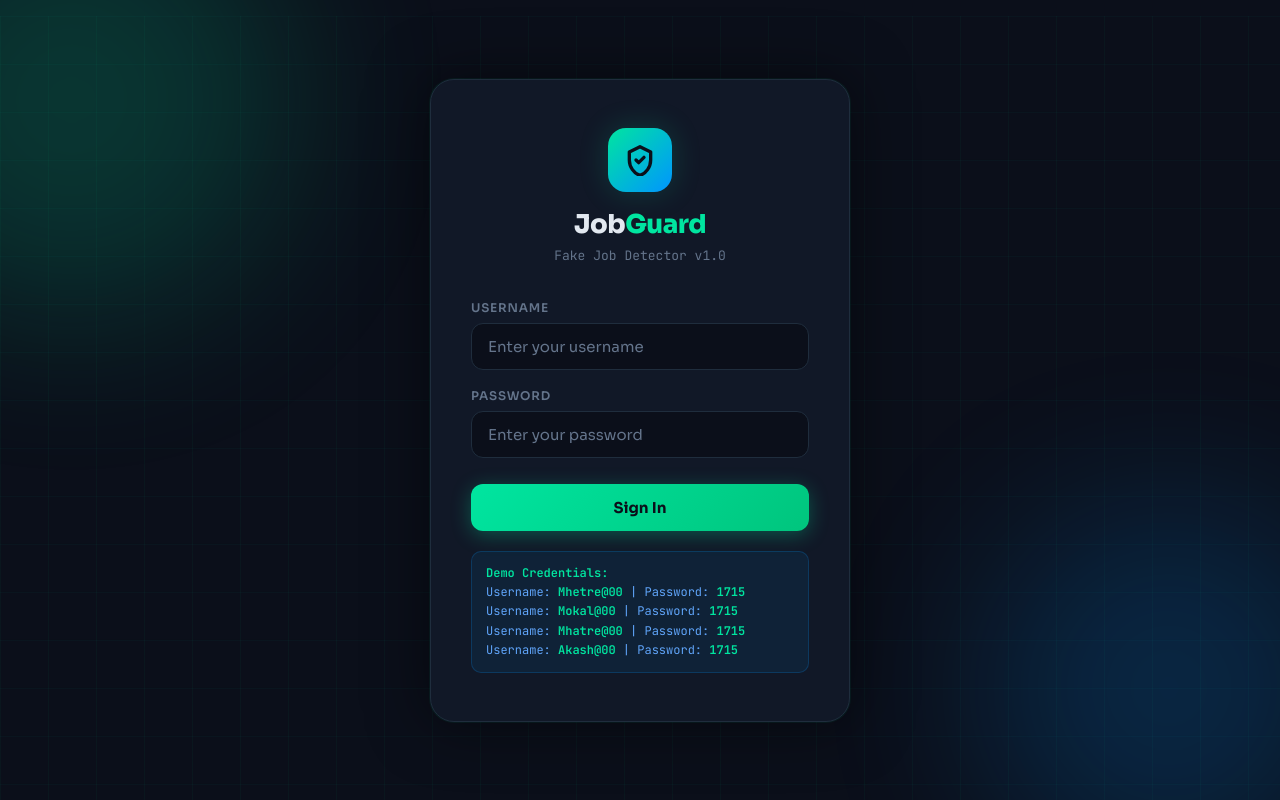
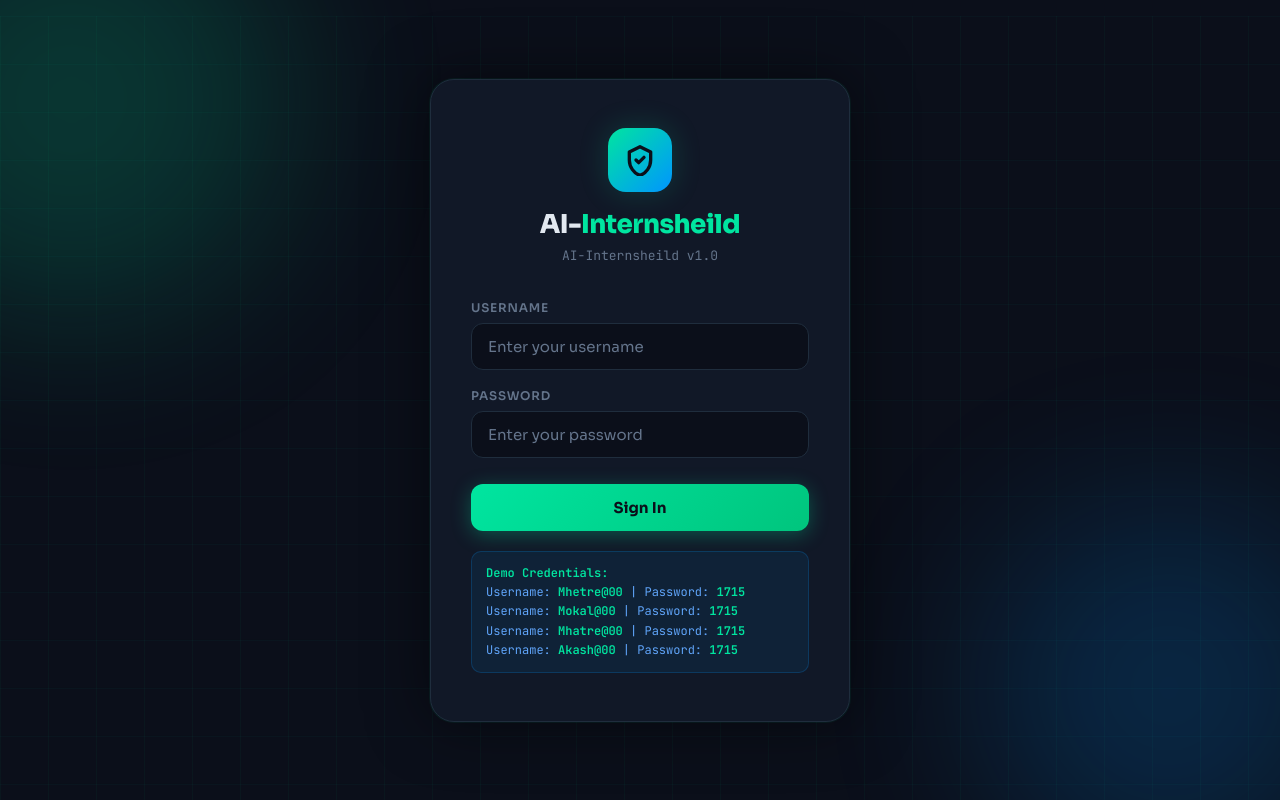
Before and after one commit to mhetreanand5-prog/Internsheild, a Flask app: page / in a window 1280 px wide. Run offline with Flask 3, Linux system fonts and the light colour scheme; parts of the project's set-up code (start-up, migrations or seed data) failed here and were passed over.

Commit message:
Rename UI branding to AI-Internsheild

```diff
--- a/templates/about.html
+++ b/templates/about.html
@@ -3,7 +3,7 @@
 <head>
   <meta charset="UTF-8"/>
   <meta name="viewport" content="width=device-width, initial-scale=1.0"/>
-  <title>JobGuard - About</title>
+  <title>AI-Internsheild - About</title>
   <link href="https://fonts.googleapis.com/css2?family=Sora:wght@300;400;500;600;700;800&family=JetBrains+Mono:wght@400;500&display=swap" rel="stylesheet"/>
   <style>
     :root {
@@ -85,7 +85,7 @@
 <body>
 
 <nav>
-  <div class="nav-logo">Job<span>Guard</span></div>
+  <div class="nav-logo">AI-<span>Internsheild</span></div>
   <div class="nav-links">
     <a href="/home">Chat</a>
     <a href="/history">History</a>
@@ -95,7 +95,7 @@
 </nav>
 
 <div class="hero">
-  <h1>About <span>JobGuard</span> AI</h1>
+  <h1>About <span>AI-Internsheild</span></h1>
   <p>
     A college mini-project that uses Machine Learning and rule-based analysis
     to detect fraudulent job and internship postings in real-time.
--- a/templates/history.html
+++ b/templates/history.html
@@ -3,7 +3,7 @@
 <head>
   <meta charset="UTF-8"/>
   <meta name="viewport" content="width=device-width, initial-scale=1.0"/>
-  <title>JobGuard - History</title>
+  <title>AI-Internsheild - History</title>
   <link href="https://fonts.googleapis.com/css2?family=Sora:wght@300;400;500;600;700;800&family=JetBrains+Mono:wght@400;500&display=swap" rel="stylesheet"/>
   <style>
     :root {
@@ -101,7 +101,7 @@
 </head>
 <body>
   <nav>
-    <div class="brand">Job<span>Guard</span></div>
+    <div class="brand">AI-<span>Internsheild</span></div>
     <div class="links">
       <a href="/home">Analyze</a>
       <a href="/history">History</a>
--- a/templates/index.html
+++ b/templates/index.html
@@ -3,7 +3,7 @@
 <head>
   <meta charset="UTF-8"/>
   <meta name="viewport" content="width=device-width, initial-scale=1.0"/>
-  <title>JobGuard - Analyze</title>
+  <title>AI-Internsheild - Analyze</title>
   <link href="https://fonts.googleapis.com/css2?family=Sora:wght@300;400;500;600;700;800&family=JetBrains+Mono:wght@400;500&display=swap" rel="stylesheet"/>
   <style>
     :root {
@@ -387,8 +387,8 @@
 <body>
   <aside class="sidebar">
     <div class="brand">
-      <div class="brand-icon">JG</div>
-      <div class="brand-name">Job<span>Guard</span></div>
+      <div class="brand-icon">AI</div>
+      <div class="brand-name">AI-<span>Internsheild</span></div>
     </div>
 
     <div class="side-label">Navigation</div>
--- a/templates/login.html
+++ b/templates/login.html
@@ -3,7 +3,7 @@
 <head>
   <meta charset="UTF-8" />
   <meta name="viewport" content="width=device-width, initial-scale=1.0"/>
-  <title>JobGuard - Login</title>
+  <title>AI-Internsheild - Login</title>
   <link href="https://fonts.googleapis.com/css2?family=Sora:wght@300;400;600;700;800&family=JetBrains+Mono:wght@400;600&display=swap" rel="stylesheet"/>
   <style>
     /* ── Reset & Variables ── */
@@ -207,8 +207,8 @@
           <path d="M9 12l2 2 4-4"/>
         </svg>
       </div>
-      <div class="logo-title">Job<span>Guard</span></div>
-      <div class="logo-sub">Fake Job Detector v1.0</div>
+      <div class="logo-title">AI-<span>Internsheild</span></div>
+      <div class="logo-sub">AI-Internsheild v1.0</div>
     </div>
 
     <form method="POST" action="/login">
```
